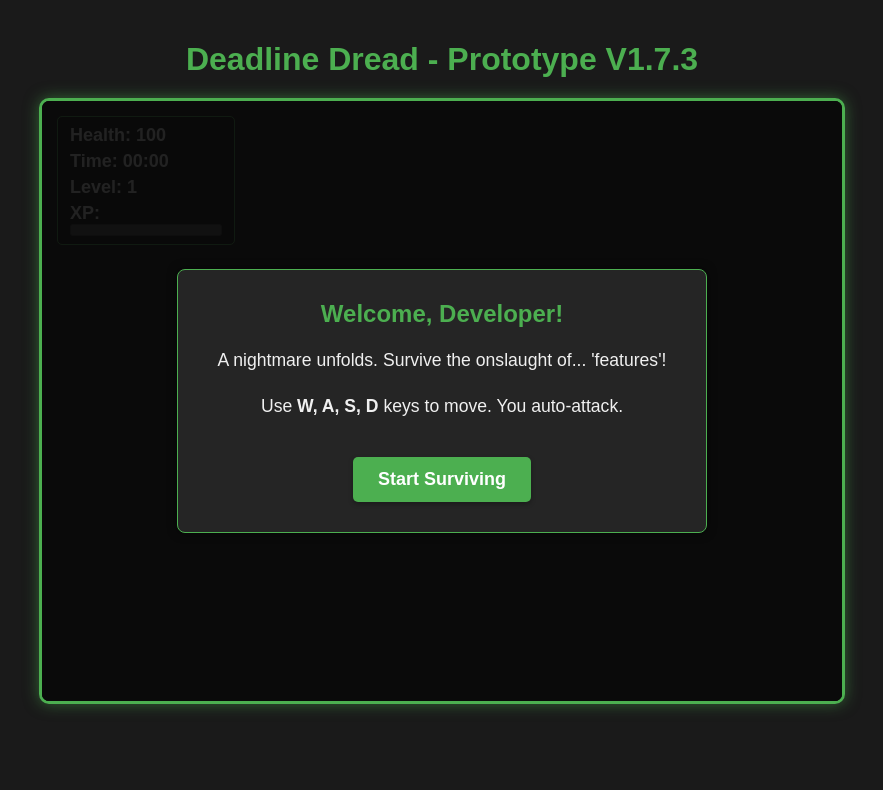
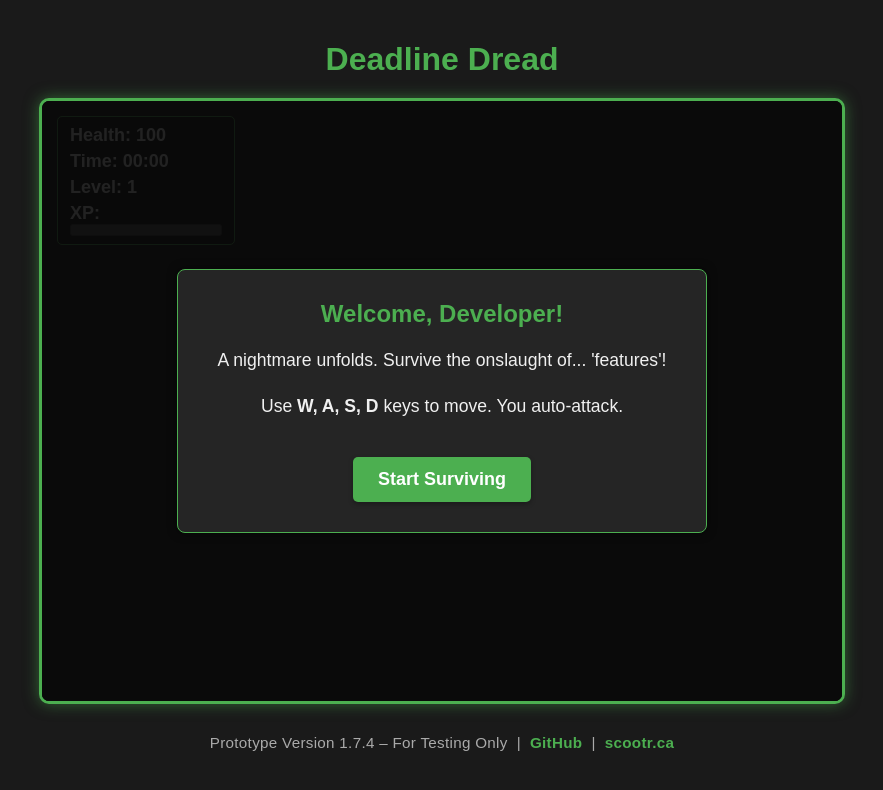
Before and after one commit to jshields-ca/deadlinedread, a website built with Vite: page index.html in a window 1280 px wide. Shown: the whole page, without its empty margins (198-1081 px from the left). Built offline with nearby package versions, Linux system fonts and the light colour scheme.

Commit message:
chore: UI update for 1.7.4 (cleaner title, version and links in footer)

```diff
--- a/index.html
+++ b/index.html
@@ -8,7 +8,7 @@
     <link rel="icon" type="image/svg+xml" href="/favicon.svg" />
 </head>
 <body>
-    <h1>Deadline Dread - Prototype V1.7.3</h1>
+    <h1>Deadline Dread</h1>
     <div id="game-container">
         <canvas id="gameCanvas"></canvas>
         <div id="startScreen" class="overlay">
@@ -43,6 +43,13 @@
             <div>XP: <div id="xpBarContainer"><div id="xpBar"></div></div></div>
         </div>
     </div>
+    <div class="footer-version">
+        Prototype Version 1.7.4 – For Testing Only
+        &nbsp;|&nbsp;
+        <a href="https://github.com/jshields-ca/deadlinedread" target="_blank" rel="noopener">GitHub</a>
+        &nbsp;|&nbsp;
+        <a href="https://scootr.ca" target="_blank" rel="noopener">scootr.ca</a>
+    </div>
     <script type="module" src="/src/main.js"></script>
 </body>
 </html>
--- a/src/main.js
+++ b/src/main.js
@@ -1,5 +1,5 @@
 console.log('HELLO FROM LIVE BUILD', new Date().toISOString());
-// Deadline Dread - Game Prototype V1.7.3
+// Deadline Dread - Game Prototype V1.7.4
 // Modularized version
 
 import Player from './player.js';
--- a/src/style.css
+++ b/src/style.css
@@ -154,6 +154,25 @@ button:active, .upgrade-button:active {
     color: #ccc;
 }
 
+.footer-version {
+    text-align: center;
+    font-size: 0.95em;
+    color: #aaa;
+    margin-top: 30px;
+    margin-bottom: 10px;
+    letter-spacing: 0.02em;
+}
+.footer-version a {
+    color: #4CAF50;
+    text-decoration: none;
+    font-weight: bold;
+    transition: color 0.2s;
+}
+.footer-version a:hover {
+    color: #76c7c0;
+    text-decoration: underline;
+}
+
 @media (max-width: 850px) {
     #game-container { width: 95vw; height: calc(95vw * 0.75); }
     canvas { width: 100%; height: 100%; }
```
Also changed, not shown: CHANGELOG.md.
